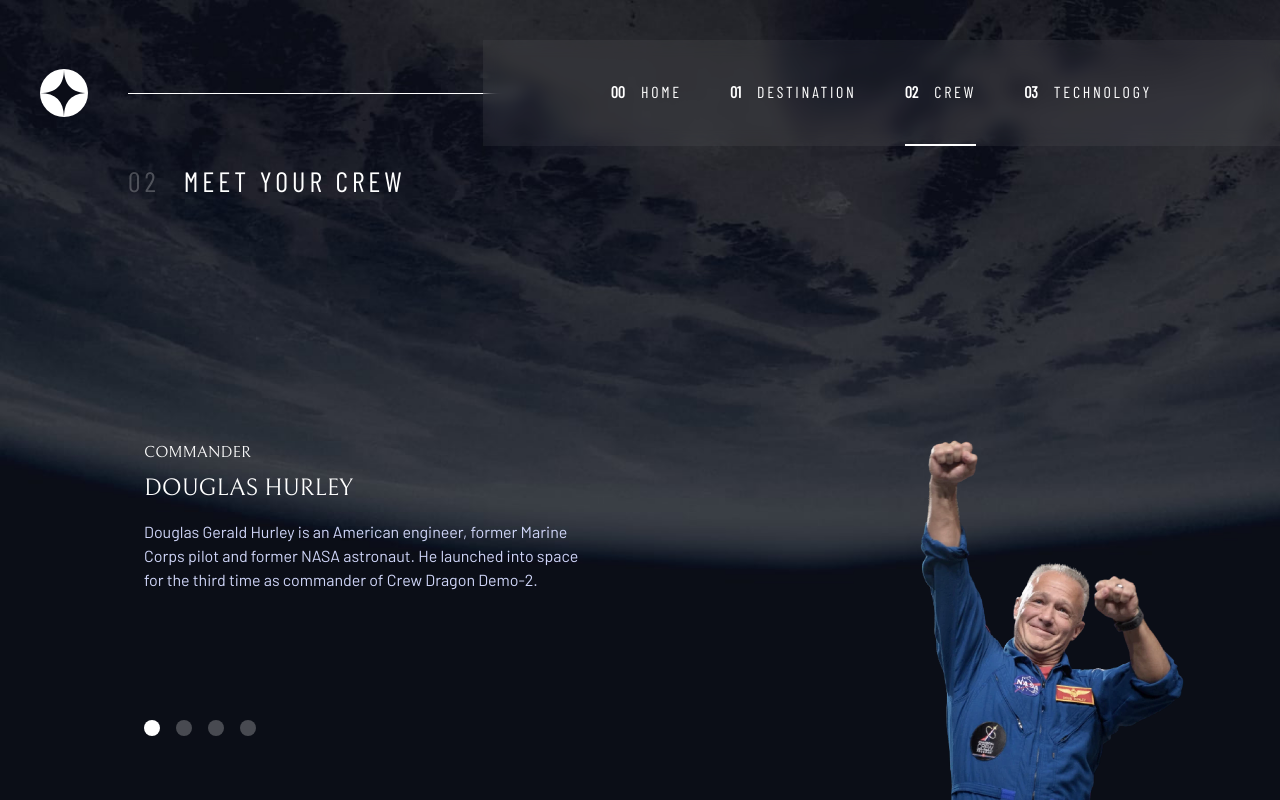
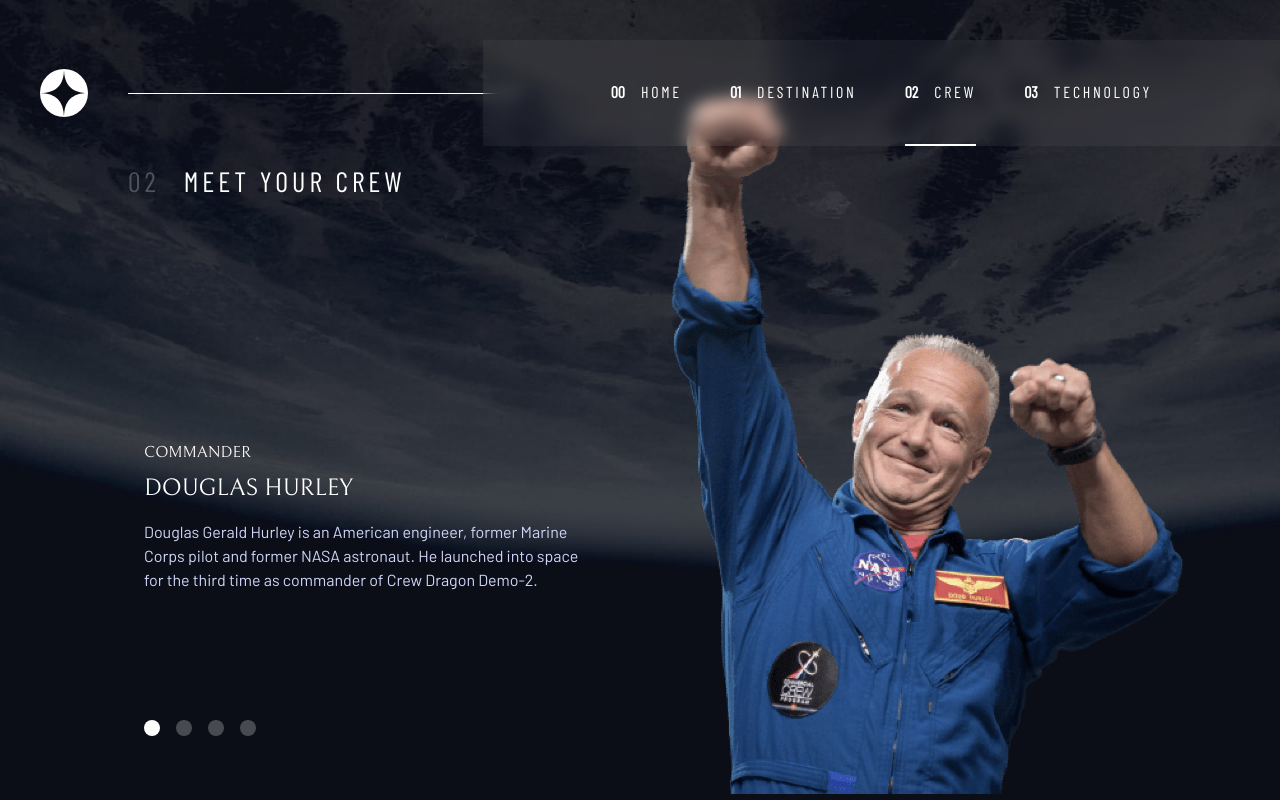
Before and after one commit to dominikrubroeder/space-tourism-website, a Next.js app: page /crew in a window 1280 px wide. Built offline with nearby package versions, Linux system fonts and the light colour scheme.

Commit message:
Seperate data into own file, use next Image

```diff
--- /dev/null
+++ b/data.js
@@ -0,0 +1,131 @@
+export const crewsData = [
+  {
+    name: 'Douglas Hurley',
+    images: {
+      png: '/assets/crew/image-douglas-hurley.png',
+      webp: '/assets/crew/image-douglas-hurley.webp',
+      sizes: { width: 514, height: 700 },
+    },
+    role: 'Commander',
+    bio: 'Douglas Gerald Hurley is an American engineer, former Marine Corps pilot and former NASA astronaut. He launched into space for the third time as commander of Crew Dragon Demo-2.',
+  },
+  {
+    name: 'Mark Shuttleworth',
+    images: {
+      png: '/assets/crew/image-mark-shuttleworth.png',
+      webp: '/assets/crew/image-mark-shuttleworth.webp',
+      sizes: { width: 433, height: 640 },
+    },
+    role: 'Mission Specialist',
+    bio: 'Mark Richard Shuttleworth is the founder and CEO of Canonical, the company behind the Linux-based Ubuntu operating system. Shuttleworth became the first South African to travel to space as a space tourist.',
+  },
+  {
+    name: 'Victor Glover',
+    images: {
+      png: '/assets/crew/image-victor-glover.png',
+      webp: '/assets/crew/image-victor-glover.webp',
+      sizes: { width: 549, height: 645 },
+    },
+    role: 'Pilot',
+    bio: 'Pilot on the first operational flight of the SpaceX Crew Dragon to the International Space Station. Glover is a commander in the U.S. Navy where he pilots an F/A-18.He was a crew member of Expedition 64, and served as a station systems flight engineer.',
+  },
+  {
+    name: 'Anousheh Ansari',
+    images: {
+      png: '/assets/crew/image-anousheh-ansari.png',
+      webp: '/assets/crew/image-anousheh-ansari.webp',
+      sizes: { width: 575, height: 602 },
+    },
+    role: 'Flight Engineer',
+    bio: 'Anousheh Ansari is an Iranian American engineer and co-founder of Prodea Systems. Ansari was the fourth self-funded space tourist, the first self-funded woman to fly to the ISS, and the first Iranian in space.',
+  },
+];
+
+export const destinationsData = [
+  {
+    name: 'Moon',
+    images: {
+      png: '/assets/destination/image-moon.png',
+      webp: '/assets/destination/image-moon.webp',
+    },
+    description:
+      'See our planet as you’ve never seen it before. A perfect relaxing trip away to help regain perspective and come back refreshed. While you’re there, take in some history by visiting the Luna 2 and Apollo 11 landing sites.',
+    distance: '384,400 km',
+    travel: '3 days',
+  },
+  {
+    name: 'Mars',
+    images: {
+      png: '/assets/destination/image-mars.png',
+      webp: '/assets/destination/image-mars.webp',
+    },
+    description:
+      'Don’t forget to pack your hiking boots. You’ll need them to tackle Olympus Mons, the tallest planetary mountain in our solar system. It’s two and a half times the size of Everest!',
+    distance: '225 mil. km',
+    travel: '9 months',
+  },
+  {
+    name: 'Europa',
+    images: {
+      png: '/assets/destination/image-europa.png',
+      webp: '/assets/destination/image-europa.webp',
+    },
+    description:
+      'The smallest of the four Galilean moons orbiting Jupiter, Europa is a winter lover’s dream. With an icy surface, it’s perfect for a bit of ice skating, curling, hockey, or simple relaxation in your snug wintery cabin.',
+    distance: '628 mil. km',
+    travel: '3 years',
+  },
+  {
+    name: 'Titan',
+    images: {
+      png: '/assets/destination/image-titan.png',
+      webp: '/assets/destination/image-titan.webp',
+    },
+    description:
+      'The only moon known to have a dense atmosphere other than Earth, Titan is a home away from home (just a few hundred degrees colder!). As a bonus, you get striking views of the Rings of Saturn.',
+    distance: '1.6 bil. km',
+    travel: '7 years',
+  },
+];
+
+export const technologiesData = [
+  {
+    name: 'Launch vehicle',
+    images: {
+      portrait: '/assets/technology/image-launch-vehicle-portrait.jpg',
+      landscape: '/assets/technology/image-launch-vehicle-landscape.jpg',
+    },
+    imageClasses: {
+      portrait: 'bg-technology-launch-vehicle-portrait',
+      landscape: 'bg-technology-launch-vehicle-landscape',
+    },
+    description:
+      "A launch vehicle or carrier rocket is a rocket-propelled vehicle used to carry a payload from Earth's surface to space, usually to Earth orbit or beyond. Our WEB-X carrier rocket is the most powerful in operation. Standing 150 metres tall, it's quite an awe-inspiring sight on the launch pad!",
+  },
+  {
+    name: 'Spaceport',
+    images: {
+      portrait: '/assets/technology/image-spaceport-portrait.jpg',
+      landscape: '/assets/technology/image-spaceport-landscape.jpg',
+    },
+    imageClasses: {
+      portrait: 'bg-technology-spaceport-portrait',
+      landscape: 'bg-technology-spaceport-landscape',
+    },
+    description:
+      'A spaceport or cosmodrome is a site for launching (or receiving) spacecraft, by analogy to the seaport for ships or airport for aircraft. Based in the famous Cape Canaveral, our spaceport is ideally situated to take advantage of the Earth’s rotation for launch.',
+  },
+  {
+    name: 'Space capsule',
+    images: {
+      portrait: '/assets/technology/image-space-capsule-portrait.jpg',
+      landscape: '/assets/technology/image-space-capsule-landscape.jpg',
+    },
+    imageClasses: {
+      portrait: 'bg-technology-space-capsule-portrait',
+      landscape: 'bg-technology-space-capsule-landscape',
+    },
+    description:
+      "A space capsule is an often-crewed spacecraft that uses a blunt-body reentry capsule to reenter the Earth's atmosphere without wings. Our capsule is where you'll spend your time during the flight. It includes a space gym, cinema, and plenty of other activities to keep you entertained.",
+  },
+];
--- a/pages/crew/index.js
+++ b/pages/crew/index.js
@@ -1,63 +1,35 @@
 import { useState } from 'react';
+import Head from 'next/head';
 import Breadcrumb from '../../components/layout/Breadcrumb';
 import TopLevelPageSection from '../../components/layout/TopLevelPageSection';
 import { motion } from 'framer-motion';
-
-const crews = [
-  {
-    name: 'Douglas Hurley',
-    images: {
-      png: './assets/crew/image-douglas-hurley.png',
-      webp: './assets/crew/image-douglas-hurley.webp',
-    },
-    role: 'Commander',
-    bio: 'Douglas Gerald Hurley is an American engineer, former Marine Corps pilot and former NASA astronaut. He launched into space for the third time as commander of Crew Dragon Demo-2.',
-  },
-  {
-    name: 'Mark Shuttleworth',
-    images: {
-      png: './assets/crew/image-mark-shuttleworth.png',
-      webp: './assets/crew/image-mark-shuttleworth.webp',
-    },
-    role: 'Mission Specialist',
-    bio: 'Mark Richard Shuttleworth is the founder and CEO of Canonical, the company behind the Linux-based Ubuntu operating system. Shuttleworth became the first South African to travel to space as a space tourist.',
-  },
-  {
-    name: 'Victor Glover',
-    images: {
-      png: './assets/crew/image-victor-glover.png',
-      webp: './assets/crew/image-victor-glover.webp',
-    },
-    role: 'Pilot',
-    bio: 'Pilot on the first operational flight of the SpaceX Crew Dragon to the International Space Station. Glover is a commander in the U.S. Navy where he pilots an F/A-18.He was a crew member of Expedition 64, and served as a station systems flight engineer.',
-  },
-  {
-    name: 'Anousheh Ansari',
-    images: {
-      png: './assets/crew/image-anousheh-ansari.png',
-      webp: './assets/crew/image-anousheh-ansari.webp',
-    },
-    role: 'Flight Engineer',
-    bio: 'Anousheh Ansari is an Iranian American engineer and co-founder of Prodea Systems. Ansari was the fourth self-funded space tourist, the first self-funded woman to fly to the ISS, and the first Iranian in space.',
-  },
-];
+import { crewsData } from '../../data';
+import Image from 'next/image';
 
 const CrewPage = () => {
   const [activeTab, setActiveTab] = useState(0);
 
   return (
+    <>
+      <Head>
+        <title>Crew | Space tourism website</title>
+        <meta
+          name="description"
+          content="Meet your crew | Space tourism website"
+        />
+      </Head>
+
       <div className="min-h-screen text-white bg-crew-mobile bg-no-repeat bg-center bg-cover md:bg-crew-tablet xl:bg-crew-desktop">
         <Breadcrumb title="Meet your crew" count="02" />
 
         <TopLevelPageSection className="xl:pt-0 xl:pb-0">
           <section className="relative w-full md:block xl:h-screen xl:pb-0 xl:grid xl:grid-cols-2 xl:max-w-7xl">
             <div className="grid gap-0 w-full mx-auto md:fixed md:bottom-0 xl:absolute xl:right-0 xl:mr-0 xl:w-auto">
-            {crews.map((crew, index) => {
+              {crewsData.map((crew, index) => {
                 if (index === activeTab) {
                   return (
-                  <>
-                    <motion.figure
-                      key={index}
+                    <div key={index}>
+                      <motion.div
                         initial={{ opacity: 0, scale: 0.9 }}
                         animate={{ opacity: 1, scale: 1 }}
                         transition={{
@@ -65,14 +37,16 @@
                           ease: 'easeOut',
                           delay: 0.3,
                         }}
-                      className="flex align-bottom justify-end mx-auto max-w-[50vh] h-[35vh] md:h-[45vh] xl:max-h-[80vh] xl:max-w-[60vw]"
                       >
-                      <img
-                        src={crew.images.webp}
-                        className="max-w-full h-full block self-end rounded-3xl"
+                        <div className="text-center">
+                          <Image
+                            width={crew.images.sizes.width}
+                            height={crew.images.sizes.height}
+                            src={crew.images.png}
                             alt={crew.name}
                           />
-                    </motion.figure>
+                        </div>
+                      </motion.div>
 
                       <motion.hr
                         initial={{ opacity: 0, width: '0%' }}
@@ -84,7 +58,7 @@
                         }}
                         className="border-white/25 md:hidden"
                       />
-                  </>
+                    </div>
                   );
                 }
               })}
@@ -92,7 +66,7 @@
 
             <div className="max-w-md grid gap-8 mx-auto md:order-1 xl:pt-0 xl:flex xl:flex-col xl:gap-32 xl:self-end">
               <nav className="flex items-center gap-4 mx-auto mt-8 md:mt-0 xl:mt-0 xl:order-2 xl:ml-0 xl:mb-16">
-              {crews.map((_, index) => {
+                {crewsData.map((_, index) => {
                   return (
                     <div
                       key={index}
@@ -106,7 +80,7 @@
               </nav>
 
               <div className="xl:order-1">
-              {crews.map((crewMember, index) => {
+                {crewsData.map((crewMember, index) => {
                   if (index === activeTab) {
                     return (
                       <div
@@ -162,6 +136,7 @@
           </section>
         </TopLevelPageSection>
       </div>
+    </>
   );
 };
 
--- a/pages/destination/index.js
+++ b/pages/destination/index.js
@@ -1,69 +1,32 @@
 import { useState } from 'react';
+import Head from 'next/head';
 import { motion } from 'framer-motion';
 import Breadcrumb from '../../components/layout/Breadcrumb';
 import TopLevelPageSection from '../../components/layout/TopLevelPageSection';
 import NavText from '../../components/typography/NavText';
 import Subheading from '../../components/typography/Subheading';
 import Subheading2 from '../../components/typography/Subheading2';
-import FadeUpWhenInView from '../../components/animation/FadeUpWhenInView';
-
-const destinations = [
-  {
-    name: 'Moon',
-    images: {
-      png: './assets/destination/image-moon.png',
-      webp: './assets/destination/image-moon.webp',
-    },
-    description:
-      'See our planet as you’ve never seen it before. A perfect relaxing trip away to help regain perspective and come back refreshed. While you’re there, take in some history by visiting the Luna 2 and Apollo 11 landing sites.',
-    distance: '384,400 km',
-    travel: '3 days',
-  },
-  {
-    name: 'Mars',
-    images: {
-      png: './assets/destination/image-mars.png',
-      webp: './assets/destination/image-mars.webp',
-    },
-    description:
-      'Don’t forget to pack your hiking boots. You’ll need them to tackle Olympus Mons, the tallest planetary mountain in our solar system. It’s two and a half times the size of Everest!',
-    distance: '225 mil. km',
-    travel: '9 months',
-  },
-  {
-    name: 'Europa',
-    images: {
-      png: './assets/destination/image-europa.png',
-      webp: './assets/destination/image-europa.webp',
-    },
-    description:
-      'The smallest of the four Galilean moons orbiting Jupiter, Europa is a winter lover’s dream. With an icy surface, it’s perfect for a bit of ice skating, curling, hockey, or simple relaxation in your snug wintery cabin.',
-    distance: '628 mil. km',
-    travel: '3 years',
-  },
-  {
-    name: 'Titan',
-    images: {
-      png: './assets/destination/image-titan.png',
-      webp: './assets/destination/image-titan.webp',
-    },
-    description:
-      'The only moon known to have a dense atmosphere other than Earth, Titan is a home away from home (just a few hundred degrees colder!). As a bonus, you get striking views of the Rings of Saturn.',
-    distance: '1.6 bil. km',
-    travel: '7 years',
-  },
-];
+import { destinationsData } from '../../data';
 
 const DestinationPage = () => {
   const [activeTab, setActiveTab] = useState(0);
 
   return (
+    <>
+      <Head>
+        <title>Destination | Space tourism website</title>
+        <meta
+          name="description"
+          content="Pick your destination | Space tourism website"
+        />
+      </Head>
+
       <div className="min-h-screen text-white bg-destination-mobile bg-no-repeat bg-center bg-cover md:bg-destination-tablet xl:bg-destination-desktop">
         <Breadcrumb title="Pick your destination" count="01" />
 
         <TopLevelPageSection>
           <section className="w-full xl:grid xl:gap-8 xl:grid-cols-2 xl:max-w-7xl">
-          {destinations.map((destination, index) => {
+            {destinationsData.map((destination, index) => {
               if (index === activeTab) {
                 return (
                   <motion.img
@@ -85,7 +48,7 @@
 
             <div className="max-w-md grid gap-8 mx-auto">
               <nav className="flex items-center gap-7 mx-auto">
-              {destinations.map((destination, index) => {
+                {destinationsData.map((destination, index) => {
                   return (
                     <NavText
                       key={index}
@@ -103,7 +66,7 @@
               </nav>
 
               <div className="text-center xl:text-left">
-              {destinations.map((destination, index) => {
+                {destinationsData.map((destination, index) => {
                   if (index === activeTab) {
                     return (
                       <motion.h1
@@ -123,7 +86,7 @@
                   }
                 })}
 
-              {destinations.map((destination, index) => {
+                {destinationsData.map((destination, index) => {
                   if (index === activeTab) {
                     return (
                       <motion.p
@@ -161,7 +124,7 @@
                     Avg. distance
                   </Subheading2>
 
-                {destinations.map((destination, index) => {
+                  {destinationsData.map((destination, index) => {
                     if (index === activeTab) {
                       return (
                         <motion.div
@@ -190,7 +153,7 @@
                     Est. travel time
                   </Subheading2>
 
-                {destinations.map((destination, index) => {
+                  {destinationsData.map((destination, index) => {
                     if (index === activeTab) {
                       return (
                         <motion.div
@@ -220,6 +183,7 @@
           </section>
         </TopLevelPageSection>
       </div>
+    </>
   );
 };
 
--- a/pages/technology/index.js
+++ b/pages/technology/index.js
@@ -2,59 +2,28 @@
 import { motion } from 'framer-motion';
 import Breadcrumb from '../../components/layout/Breadcrumb';
 import TopLevelPageSection from '../../components/layout/TopLevelPageSection';
-
-const technologies = [
-  {
-    name: 'Launch vehicle',
-    images: {
-      portrait: './assets/technology/image-launch-vehicle-portrait.jpg',
-      landscape: './assets/technology/image-launch-vehicle-landscape.jpg',
-    },
-    imageClasses: {
-      portrait: 'bg-technology-launch-vehicle-portrait',
-      landscape: 'bg-technology-launch-vehicle-landscape',
-    },
-    description:
-      "A launch vehicle or carrier rocket is a rocket-propelled vehicle used to carry a payload from Earth's surface to space, usually to Earth orbit or beyond. Our WEB-X carrier rocket is the most powerful in operation. Standing 150 metres tall, it's quite an awe-inspiring sight on the launch pad!",
-  },
-  {
-    name: 'Spaceport',
-    images: {
-      portrait: './assets/technology/image-spaceport-portrait.jpg',
-      landscape: './assets/technology/image-spaceport-landscape.jpg',
-    },
-    imageClasses: {
-      portrait: 'bg-technology-spaceport-portrait',
-      landscape: 'bg-technology-spaceport-landscape',
-    },
-    description:
-      'A spaceport or cosmodrome is a site for launching (or receiving) spacecraft, by analogy to the seaport for ships or airport for aircraft. Based in the famous Cape Canaveral, our spaceport is ideally situated to take advantage of the Earth’s rotation for launch.',
-  },
-  {
-    name: 'Space capsule',
-    images: {
-      portrait: './assets/technology/image-space-capsule-portrait.jpg',
-      landscape: './assets/technology/image-space-capsule-landscape.jpg',
-    },
-    imageClasses: {
-      portrait: 'bg-technology-space-capsule-portrait',
-      landscape: 'bg-technology-space-capsule-landscape',
-    },
-    description:
-      "A space capsule is an often-crewed spacecraft that uses a blunt-body reentry capsule to reenter the Earth's atmosphere without wings. Our capsule is where you'll spend your time during the flight. It includes a space gym, cinema, and plenty of other activities to keep you entertained.",
-  },
-];
+import { technologiesData } from '../../data';
+import Head from 'next/head';
 
 const TechnologyPage = () => {
   const [activeTab, setActiveTab] = useState(0);
 
   return (
+    <>
+      <Head>
+        <title>Technology | Space tourism website</title>
+        <meta
+          name="description"
+          content="Space launch 101 | Space tourism website"
+        />
+      </Head>
+
       <div className="min-h-screen text-white bg-technology-mobile bg-no-repeat bg-center bg-cover md:bg-technology-tablet xl:bg-technology-desktop">
         <Breadcrumb title="Space Launch 101" count="03" />
 
         <TopLevelPageSection>
           <div className="w-full grid gap-8 xl:grid-cols-2 xl:max-w-7xl xl:flex">
-          {technologies.map((technology, index) => {
+            {technologiesData.map((technology, index) => {
               if (index === activeTab) {
                 return (
                   <motion.div
@@ -74,7 +43,7 @@
 
             <div className="max-w-md grid gap-8 mx-auto xl:ml-0 xl:flex xl:gap-4 xl:order-1">
               <nav className="flex items-center gap-4 mx-auto xl:flex-col">
-              {technologies.map((_, index) => {
+                {technologiesData.map((_, index) => {
                   return (
                     <li
                       key={index}
@@ -92,7 +61,7 @@
               </nav>
 
               <div className="max-w-md px-4 text-center xl:text-left">
-              {technologies.map((technology, index) => {
+                {technologiesData.map((technology, index) => {
                   if (index === activeTab) {
                     return (
                       <div key={index} className="grid gap-4 md:gap-8">
@@ -145,6 +114,7 @@
           </div>
         </TopLevelPageSection>
       </div>
+    </>
   );
 };
 
```
Lines whose indentation alone changed are shown as unchanged.
